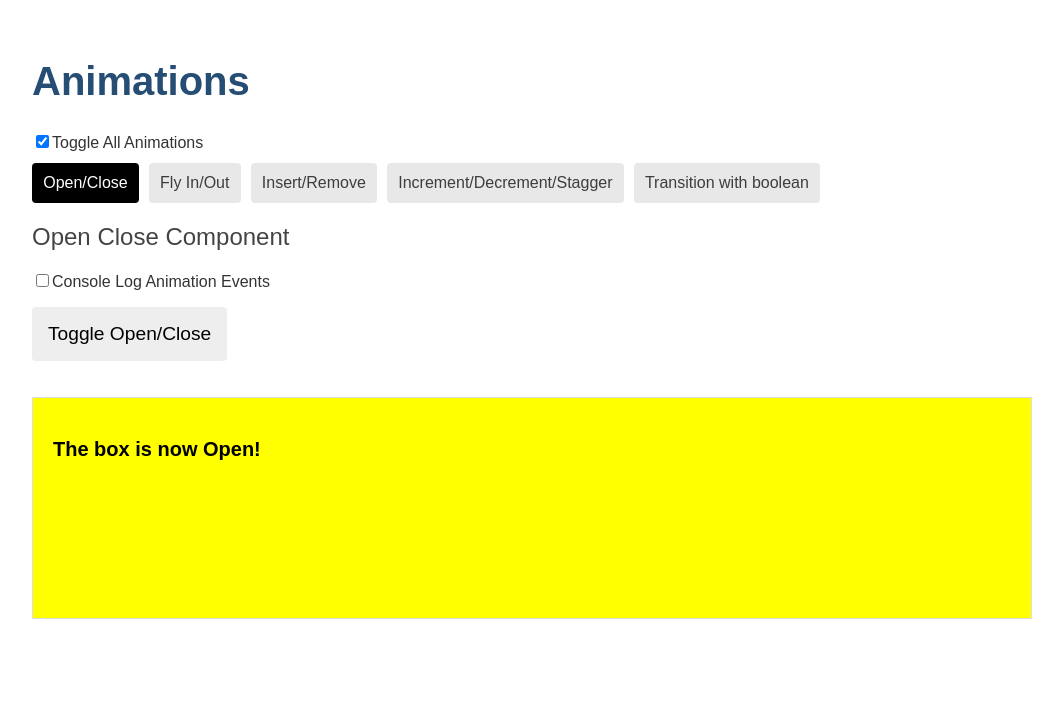
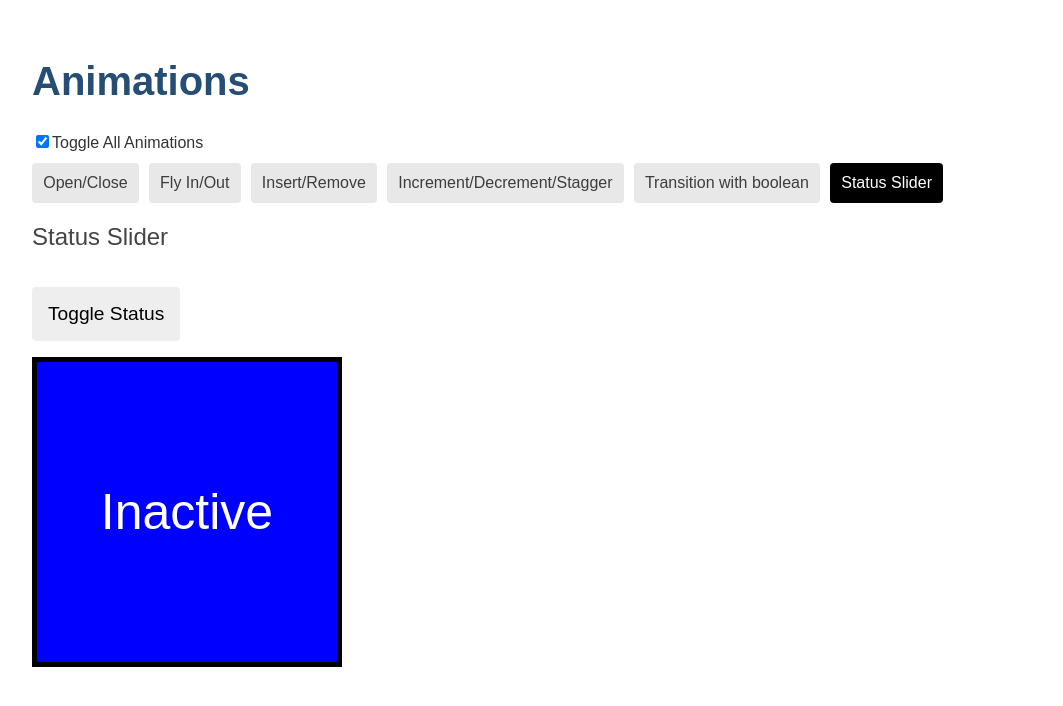
Before and after one commit to Florian935/angular-animation-demo, an Angular app: page /status-slider in a window 1280 px wide. Before the commit this address led to /open-close. Shown: the top 706 px of the page, without its empty margins (108-1171 px from the left). Built offline with nearby package versions, Linux system fonts and the light colour scheme.

Commit message:
Feat: added demo for keyframes

```diff
--- a/src/app/app-routing.module.ts
+++ b/src/app/app-routing.module.ts
@@ -38,6 +38,13 @@ const routes: Routes = [
             ).then((m) => m.TransitionWithBooleanModule),
     },
     {
+        path: 'status-slider',
+        loadChildren: () =>
+            import('./pages/status-slider/status-slider.module').then(
+                (m) => m.StatusSliderModule
+            ),
+    },
+    {
         path: '',
         redirectTo: 'open-close',
         pathMatch: 'full',
--- a/src/app/app.component.html
+++ b/src/app/app.component.html
@@ -20,6 +20,9 @@
     <a [routerLink]="['transition-with-boolean']" routerLinkActive="active"
         >Transition with boolean</a
     >
+    <a [routerLink]="['status-slider']" routerLinkActive="active"
+        >Status Slider</a
+    >
 </nav>
 
 <div>
--- /dev/null
+++ b/src/app/pages/status-slider/status-slider-routing.module.ts
@@ -0,0 +1,11 @@
+import { NgModule } from '@angular/core';
+import { RouterModule, Routes } from '@angular/router';
+import { StatusSliderComponent } from './status-slider.component';
+
+const routes: Routes = [{ path: '', component: StatusSliderComponent }];
+
+@NgModule({
+    imports: [RouterModule.forChild(routes)],
+    exports: [RouterModule],
+})
+export class StatusSliderRoutingModule {}
--- /dev/null
+++ b/src/app/pages/status-slider/status-slider.component.html
@@ -0,0 +1,9 @@
+<h2>Status Slider</h2>
+
+<nav>
+    <button (click)="toggle()">Toggle Status</button>
+</nav>
+
+<div [@slideStatus]="status" class="box">
+    {{ status === "active" ? "Active" : "Inactive" }}
+</div>
--- /dev/null
+++ b/src/app/pages/status-slider/status-slider.component.scss
@@ -0,0 +1,12 @@
+:host {
+    display: block;
+}
+.box {
+    width: 300px;
+    border: 5px solid black;
+    display: block;
+    line-height: 300px;
+    text-align: center;
+    font-size: 50px;
+    color: white;
+}
--- /dev/null
+++ b/src/app/pages/status-slider/status-slider.component.ts
@@ -0,0 +1,52 @@
+import {
+    animate,
+    keyframes,
+    state,
+    style,
+    transition,
+    trigger,
+} from '@angular/animations';
+import { Component, OnInit } from '@angular/core';
+
+@Component({
+    selector: 'app-status-slider',
+    templateUrl: './status-slider.component.html',
+    styleUrls: ['./status-slider.component.scss'],
+    animations: [
+        trigger('slideStatus', [
+            state('active', style({ backgroundColor: '#754600' })),
+            state('inactive', style({ backgroundColor: 'blue' })),
+
+            transition('* => active', [
+                animate(
+                    '2s',
+                    keyframes([
+                        style({ backgroundColor: 'blue', offset: 0 }),
+                        style({ backgroundColor: 'red', offset: 0.8 }),
+                        style({ backgroundColor: '#754600', offset: 1.0 }),
+                    ])
+                ),
+            ]),
+
+            transition('* => inactive', [
+                animate(
+                    '2s',
+                    keyframes([
+                        style({ backgroundColor: '#754600', offset: 0 }),
+                        style({ backgroundColor: 'red', offset: 0.2 }),
+                        style({ backgroundColor: 'blue', offset: 1.0 }),
+                    ])
+                ),
+            ]),
+        ]),
+    ],
+})
+export class StatusSliderComponent {
+    status: 'active' | 'inactive' = 'inactive';
+
+    toggle(): void {
+        this.status === 'active'
+            ? (this.status = 'inactive')
+            : (this.status = 'active');
+    }
+}
```
Also changed, not shown: src/app/pages/status-slider/status-slider.module.ts (added, +17 -0 lines), 1 other file (tests, documents, lock files or other folders).
